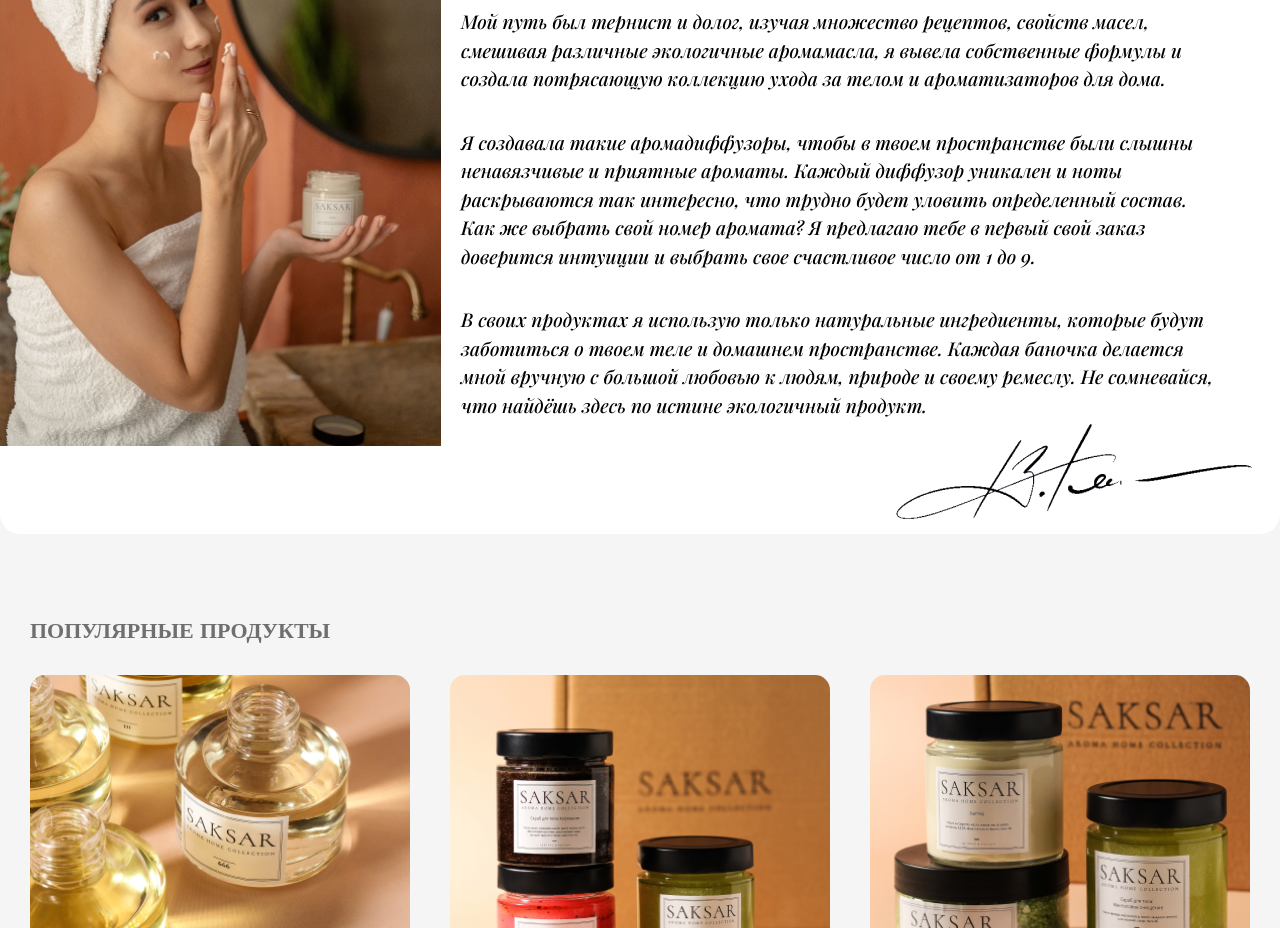
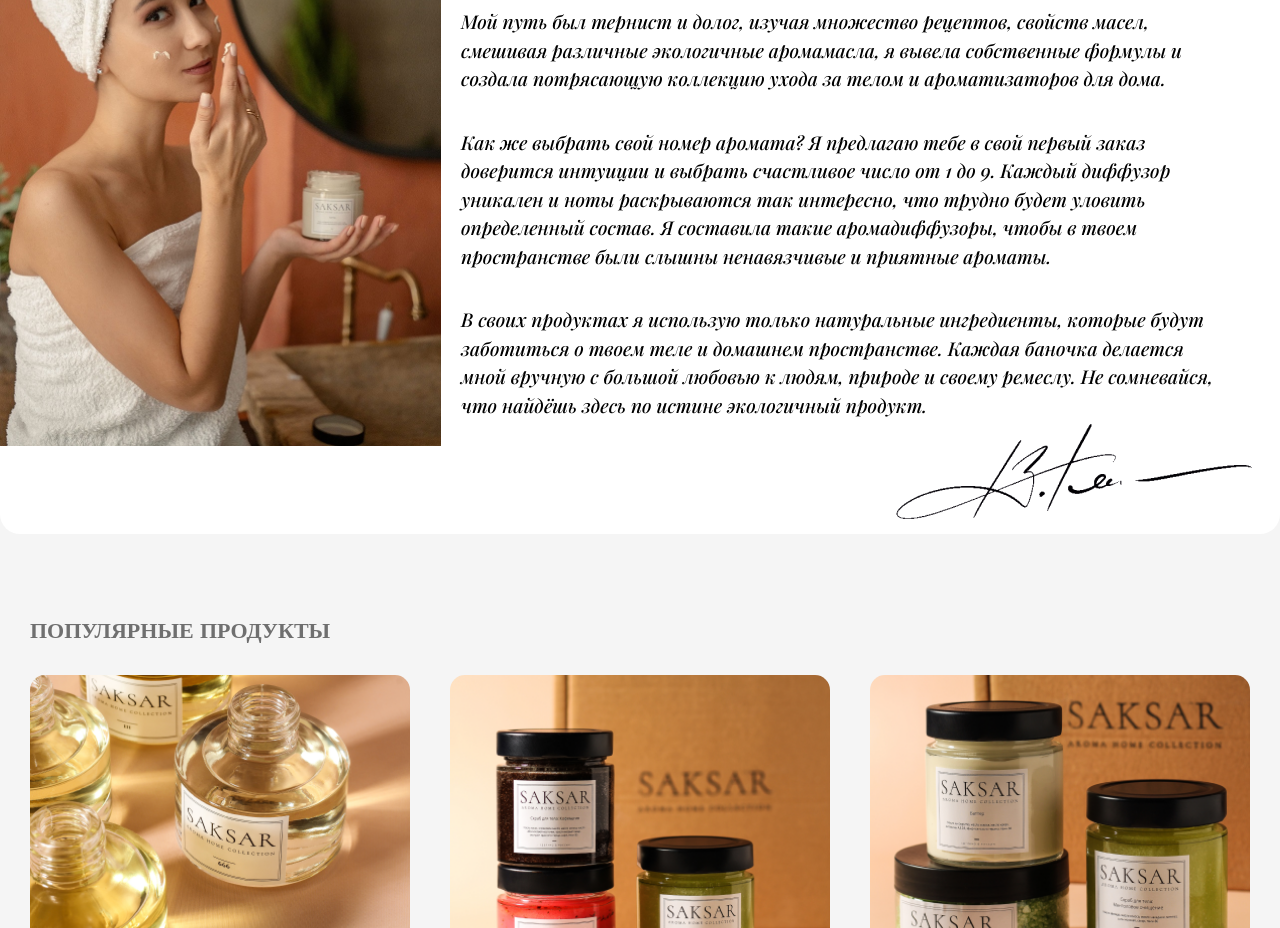
Before and after one commit to diorm47/saksar, a React (Create React App) app: page / in a window 1280 px wide. Shown: the part 1060-1988 px from the top of the page. Built offline with nearby package versions, Linux system fonts and the light colour scheme.

Commit message:
edited text

```diff
--- a/src/pages/home-page/home-page.jsx
+++ b/src/pages/home-page/home-page.jsx
@@ -40,7 +40,6 @@ function HomePage() {
               <h1>ИСТОРИЯ БРЕНДА</h1>
             </i>
 
-
             <p>
               Здравствуй! <br /> Я, Венера Какорина, основатель бренда SAKSAR
               AROMA HOME COLLECTION.
@@ -48,16 +47,16 @@ function HomePage() {
             <p>
               Мой путь был тернист и долог, изучая множество рецептов, свойств
               масел, смешивая различные экологичные аромамасла, я вывела
-                собственные формулы и создала потрясающую коллекцию ухода за
-                телом и ароматизаторов для дома.
+              собственные формулы и создала потрясающую коллекцию ухода за телом
+              и ароматизаторов для дома.
             </p>
             <p>
-                Я создавала такие аромадиффузоры, чтобы в твоем пространстве
-                были слышны ненавязчивые и приятные ароматы. Каждый диффузор
-                уникален и ноты раскрываются так интересно, что трудно будет
-                уловить определенный состав. Как же выбрать свой номер аромата?
-                Я предлагаю тебе в первый свой заказ доверится интуиции и
-                выбрать свое счастливое число от 1 до 9.
+              Как же выбрать свой номер аромата? Я предлагаю тебе в свой первый
+              заказ доверится интуиции и выбрать счастливое число от 1 до 9.
+              Каждый диффузор уникален и ноты раскрываются так интересно, что
+              трудно будет уловить определенный состав. Я составила такие
+              аромадиффузоры, чтобы в твоем пространстве были слышны
+              ненавязчивые и приятные ароматы.
             </p>
             <p>
               В своих продуктах я использую только натуральные ингредиенты,
```
Lines whose indentation alone changed are shown as unchanged.
